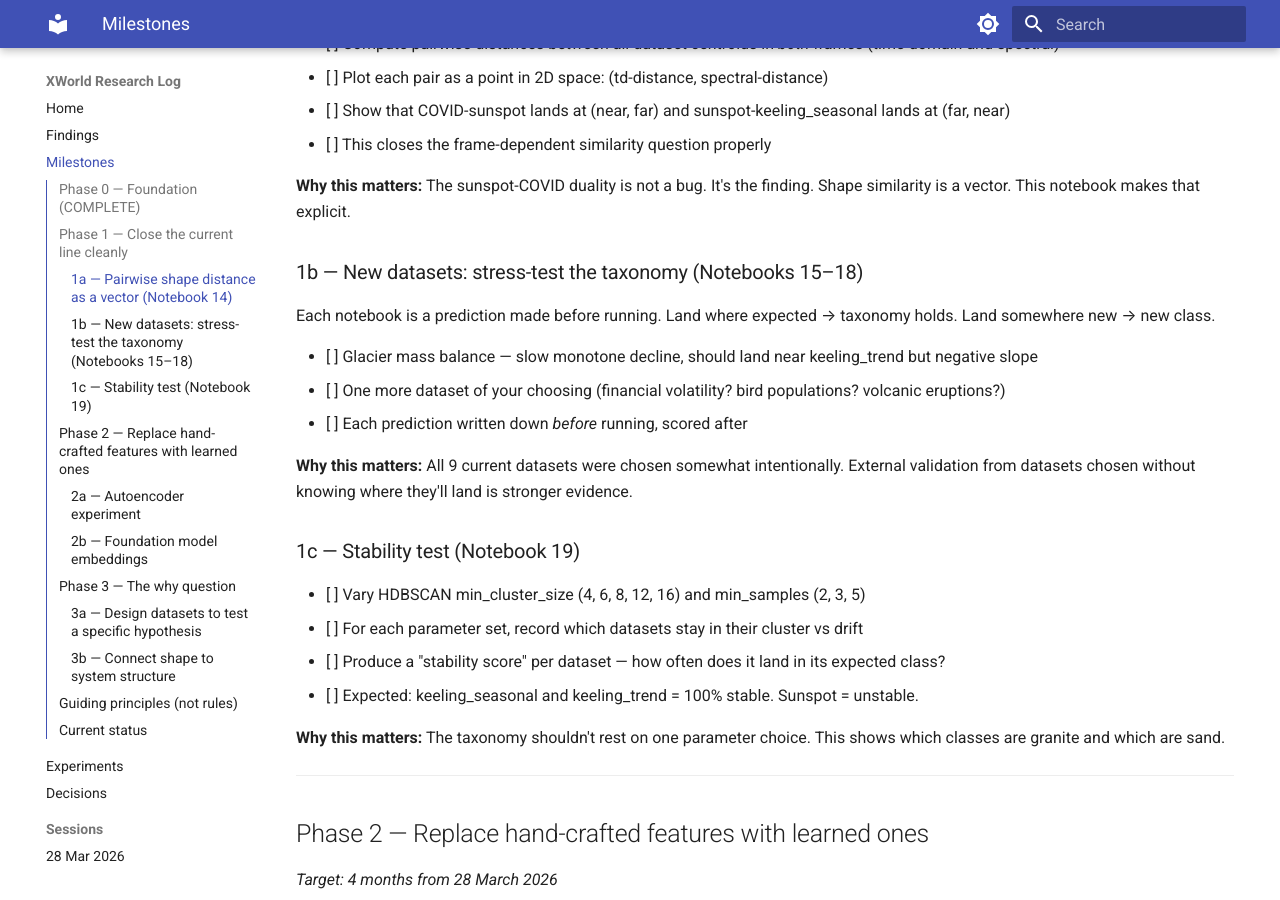
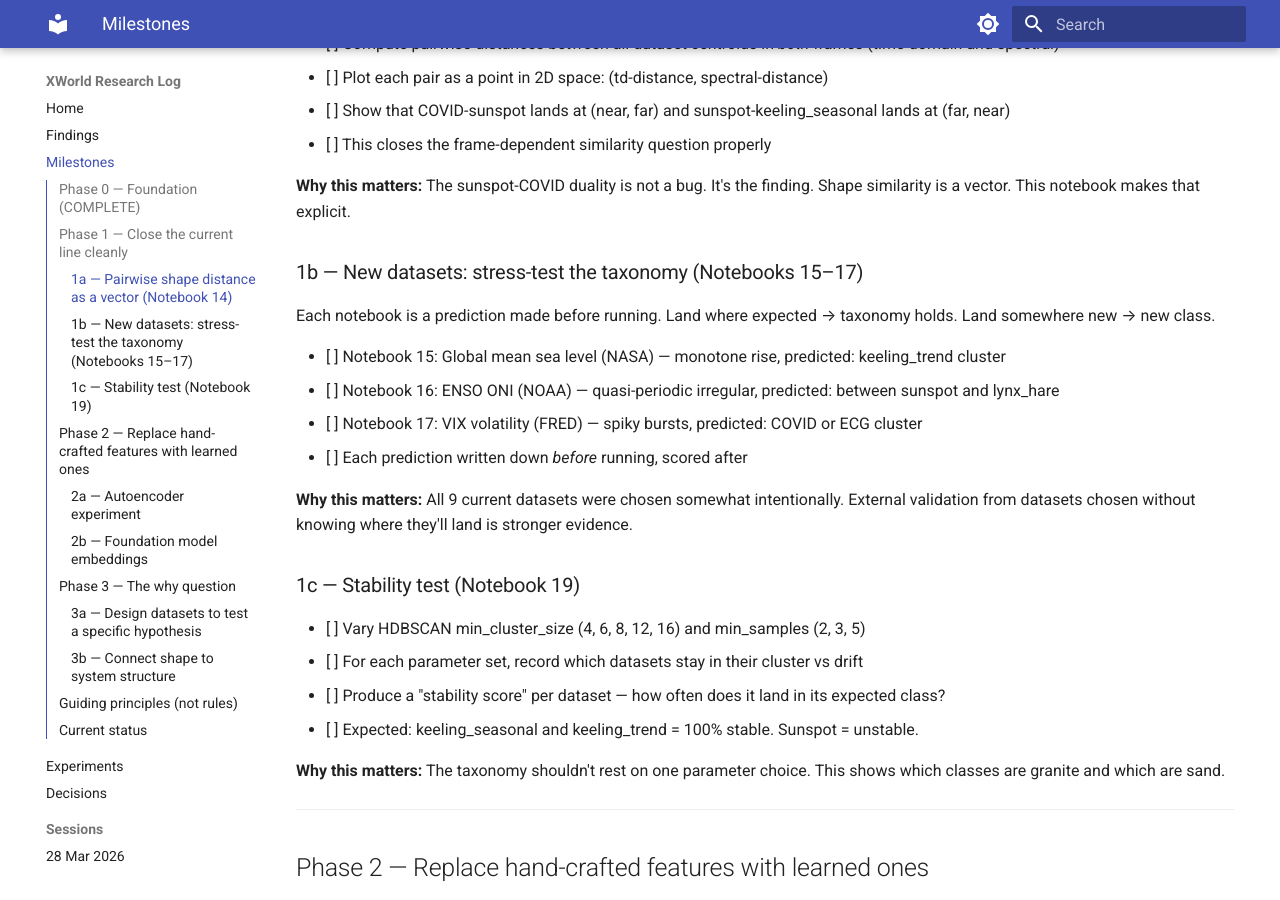
Before and after one commit to sekarkrishna/xworld, an MkDocs documentation site: the page built from notebooks/MILESTONES.md, in a window 1280 px wide and 900 px high, scrolled down 982 px. Built offline with MkDocs 1.6.1 and Material for MkDocs 9.7.7, drawn with Linux system fonts in a browser that asks for light colours.

Commit message:
Phase 1b: notebooks 15-17 (sea level, ENSO, VIX)
- 15_sea_level.ipynb: global mean sea level, predicted keeling_trend
- 16_enso.ipynb: ENSO ONI index, predicted sunspot/lynx_hare or new class
- 17_vix.ipynb: CBOE VIX, predicted COVID or ECG cluster
- MILESTONES.md: update 1b with specific notebook assignments

Co-Authored-By: Claude Sonnet 4.6 <noreply@anthropic.com>

```diff
--- a/notebooks/MILESTONES.md
+++ b/notebooks/MILESTONES.md
@@ -34,11 +34,12 @@ Finish the questions Phase 0 opened before moving to learned embeddings.
 
 **Why this matters:** The sunspot-COVID duality is not a bug. It's the finding. Shape similarity is a vector. This notebook makes that explicit.
 
-### 1b — New datasets: stress-test the taxonomy (Notebooks 15–18)
+### 1b — New datasets: stress-test the taxonomy (Notebooks 15–17)
 Each notebook is a prediction made before running. Land where expected → taxonomy holds. Land somewhere new → new class.
 
-- [ ] Glacier mass balance — slow monotone decline, should land near keeling_trend but negative slope
-- [ ] One more dataset of your choosing (financial volatility? bird populations? volcanic eruptions?)
+- [ ] Notebook 15: Global mean sea level (NASA) — monotone rise, predicted: keeling_trend cluster
+- [ ] Notebook 16: ENSO ONI (NOAA) — quasi-periodic irregular, predicted: between sunspot and lynx_hare
+- [ ] Notebook 17: VIX volatility (FRED) — spiky bursts, predicted: COVID or ECG cluster
 - [ ] Each prediction written down *before* running, scored after
 
 **Why this matters:** All 9 current datasets were chosen somewhat intentionally. External validation from datasets chosen without knowing where they'll land is stronger evidence.
```
Also changed, not shown: 3 other files.
